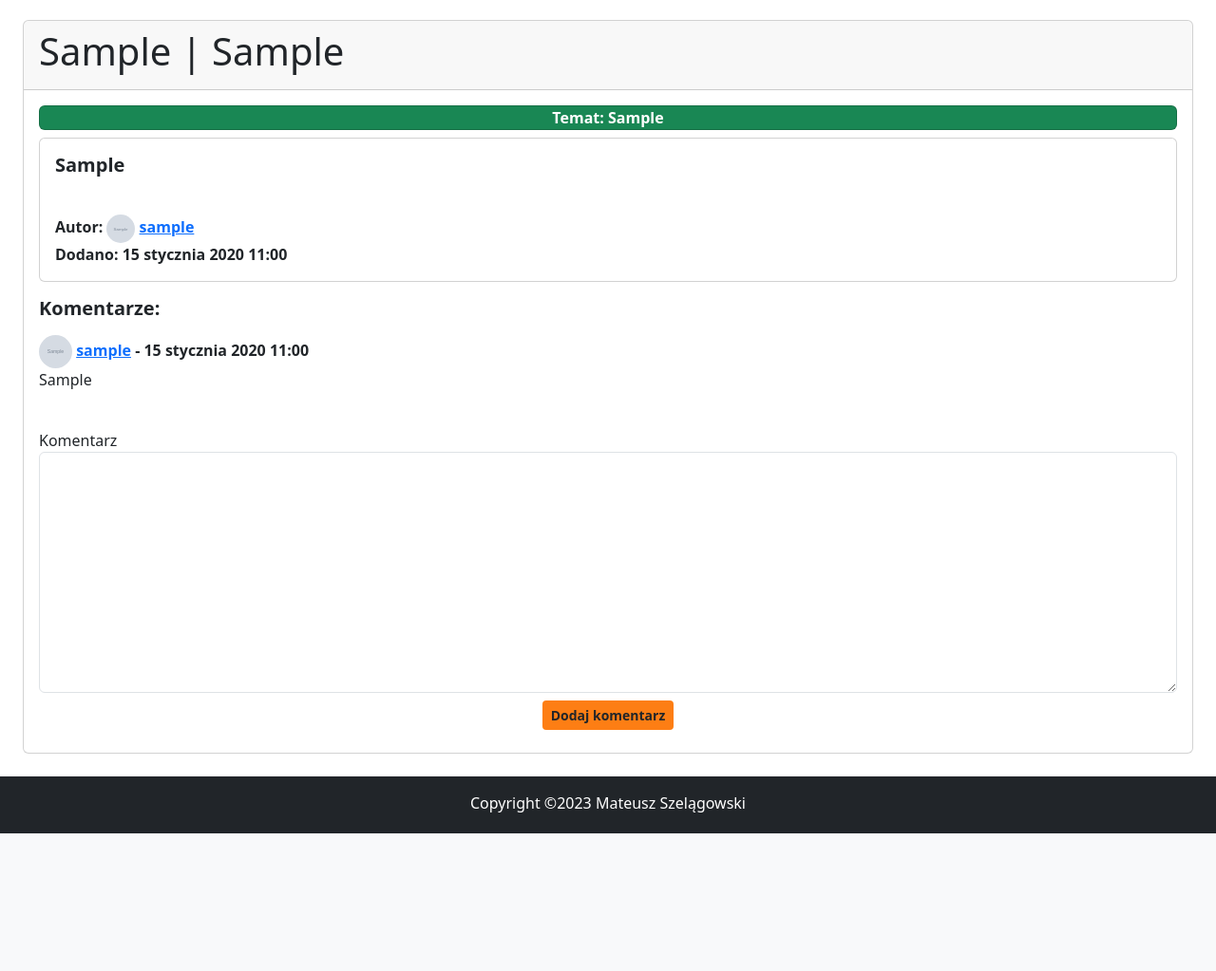
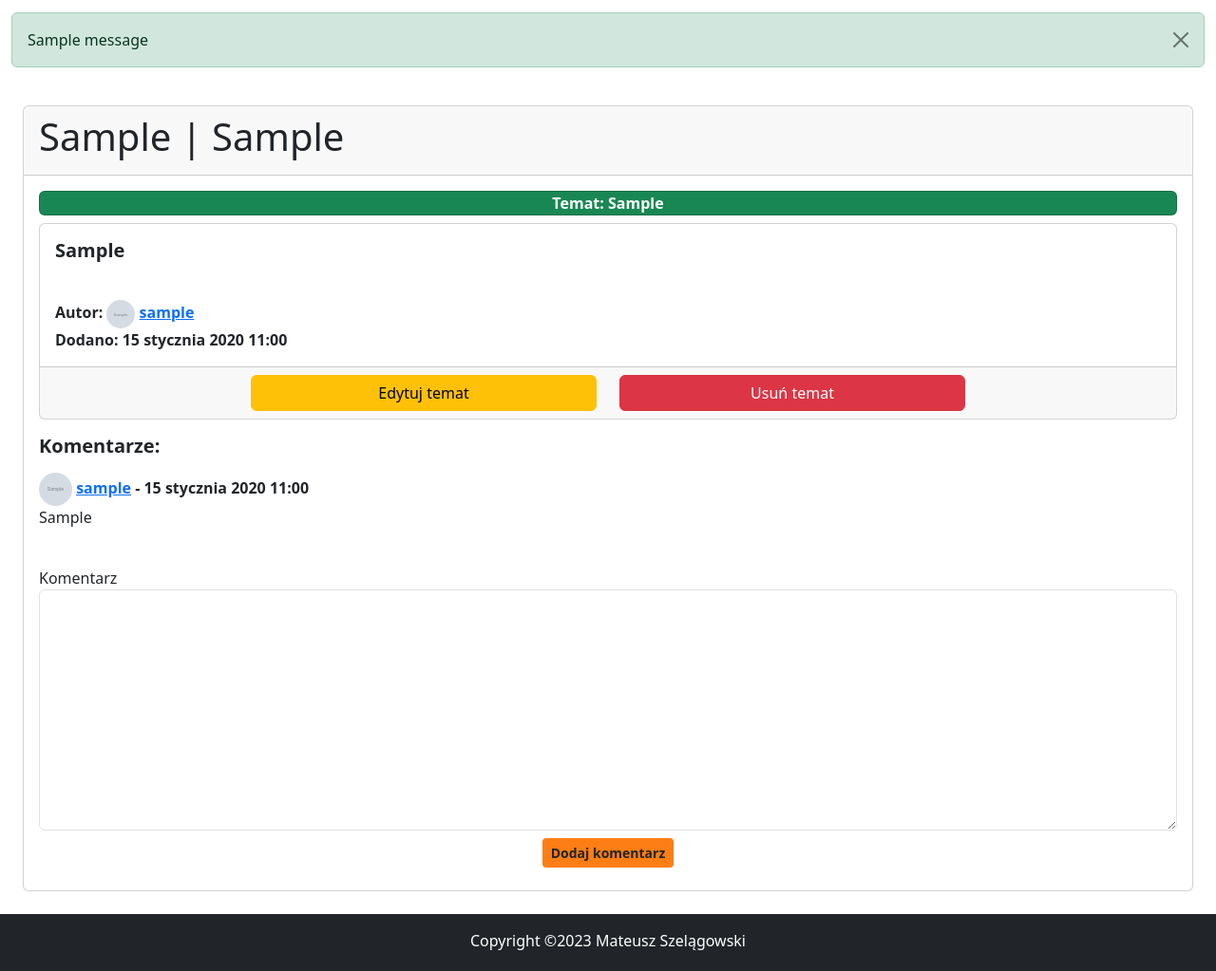
Before and after one commit to matszelo/Collectors_Zone_project, a Django app: page /forum/topic/1 in a window 1280 px wide. Shown: the part 58-1081 px from the top of the page at 95% size. Before the commit the page ends 936 px from the top, so only its background shows below. Run offline with Django 5.2, Linux system fonts and the light colour scheme; a user stored in the database is signed in; tables that the repository leaves empty hold one stand-in row (values such as "Sample post"); grey boxes marked "Sample" are stand-in pictures; one stand-in notice (Sample message) is shown; some libraries are stand-ins or nearby versions.

Commit message:
1. Dodanie możliwości edycji oraz usuwania tematu na forum. 2. Dodanie możliwości edycji tematu przez użytkownika przez 15 minut. Tylko administratorzy, moderatorzy oraz autorzy mogą usuwać tematy na forum.

```diff
--- a/Dropy/models.py
+++ b/Dropy/models.py
@@ -21,7 +21,6 @@ class Drop(models.Model):
     def __str__(self):
         return self.Tytuł
 
-    @property
     def Dni_do(self):
         dzisiaj = date.today()
         dni_do = self.Data - dzisiaj
--- a/Forum/forms.py
+++ b/Forum/forms.py
@@ -6,12 +6,13 @@ from .models import Temat, Komentarz
 class TopicForm(ModelForm):
     class Meta:
         model = Temat
-        fields = ('Tytuł', 'Kategoria', 'Opis')
+        fields = ('Tytuł', 'Kategoria', 'Opis', 'Status')
 
         widgets = {
             'Tytuł': forms.TextInput(attrs={'class': 'form-control'}),
             'Kategoria': forms.Select(attrs={'class': 'form-control'}),
             'Opis': forms.Textarea(attrs={'class': 'form-control'}),
+            'Status': forms.Select(attrs={'class': 'form-control'}),
         }
 
 
--- a/Forum/models.py
+++ b/Forum/models.py
@@ -1,5 +1,6 @@
 from django.db import models
 from django.contrib.auth.models import User
+from django.utils import timezone
 
 
 class Status(models.Model):
@@ -27,6 +28,10 @@ class Temat(models.Model):
     def __str__(self):
         return self.Tytuł + " | " + str(self.Kategoria)
 
+    def Do_konca_edycji(self):
+        Do_konca_edycji = timezone.now() - timezone.timedelta(seconds=60 * 15)
+        return self.Dodano >= Do_konca_edycji
+
 
 class Komentarz(models.Model):
     Temat = models.ForeignKey(Temat, related_name="komentarze", on_delete=models.CASCADE)
--- a/Forum/urls.py
+++ b/Forum/urls.py
@@ -6,4 +6,6 @@ urlpatterns = [
     path('all_topics', views.all_topics, name='all_topics'),
     path('topic/<int:pk>', views.topic_details, name='topic_details'),
     path('add_topic', views.add_topic, name='add_topic'),
+    path('update_topic/<int:pk>', views.update_topic, name='update_topic'),
+    path('delete_topic/<int:pk>', views.delete_topic, name='delete_topic'),
 ]
--- a/Forum/views.py
+++ b/Forum/views.py
@@ -34,7 +34,7 @@ def topic_details(request, pk):
 def add_topic(request):
     submitted = False
     if request.method == 'POST':
-        form = TopicForm(request.POST, request.FILES)
+        form = TopicForm(request.POST or None, request.FILES or None)
         if form.is_valid():
             new_topic = form.save(commit=False)
             new_topic.Autor = request.user
@@ -46,3 +46,20 @@ def add_topic(request):
         if 'submitted' in request.GET:
             submitted = True
     return render(request, 'Forum/add_topic.html', {'form': form, 'submitted': submitted})
+
+
+def update_topic(request, pk):
+    topic = Temat.objects.get(pk=pk)
+    form = TopicForm(request.POST or None, request.FILES or None, instance=topic)
+    if form.is_valid():
+        form.save()
+        messages.success(request, 'Zmiany zostały poprawnie zapisane.')
+        return redirect('Forum:topic_details', pk)
+    return render(request, 'Forum/update_topic.html', {'topic': topic, 'form': form})
+
+
+def delete_topic(request, pk):
+    topic = Temat.objects.get(pk=pk)
+    topic.delete()
+    messages.success(request, 'Twój temat został usunięty.')
+    return redirect('Forum:all_topics')
--- a/templates/Forum/add_topic.html
+++ b/templates/Forum/add_topic.html
@@ -17,9 +17,12 @@
                         <label for="exampleInputText" class="form-label mb-0">Kategoria</label>
                         {{ form.Kategoria }}
                         </div>
-                        <div class="mb-2">
+                        <div class="mb-0">
                         <label for="exampleInputText" class="form-label mb-0">Opis</label>
                         {{ form.Opis }}
+                        </div>
+                        <div class="invisible">
+                        {{ form.Status }}
                         </div>
                     <div class="d-flex justify-content-center">
                         <input class="btn btn-sm fw-semibold d-flex justify-content-center mt-0 mb-2" type="submit" value="Dodaj nowy temat" style="background-color: #fd7e14">
--- a/templates/Forum/topic_details.html
+++ b/templates/Forum/topic_details.html
@@ -1,6 +1,14 @@
 {% extends 'Base_html/base.html' %}
 {% load static %}
 {% block content %}
+    {% for msg in messages %}
+     <div class="container-fluid mt-3">
+            <div class="alert alert-success alert-dismissible fade show" role="alert">
+              {{ msg }}
+              <button type="button" class="btn-close" data-bs-dismiss="alert" aria-label="Close"></button>
+            </div>
+     </div>
+    {% endfor %}
     {% if topic %}
         {% if user.is_authenticated %}
          <div class="card mt-4 ms-4 me-4 mb-4">
@@ -34,6 +42,56 @@
                             {% endif %}
                             Dodano: {{ topic.Dodano }}
                         </div>
+                        {% if user.is_authenticated and user.is_staff %}
+                            <div class="card-footer">
+                                <div class="container-fluid text-center">
+                                    <div class="row justify-content-center">
+                                        <div class="col-4 d-grid">
+                                             <a class="btn btn-warning" href="{% url 'Forum:update_topic' topic.pk %}" role="button">
+                                             Edytuj temat
+                                             </a>
+                                        </div>
+                                        <div class="col-4 d-grid hstack">
+                                             <a role="button" class="btn btn-danger" data-bs-toggle="modal" data-bs-target="#exampleModal">
+                                             Usuń temat
+                                             </a>
+                                             <div class="modal fade" id="exampleModal" tabindex="-1" aria-labelledby="exampleModalLabel" aria-hidden="true">
+                                               <div class="modal-dialog">
+                                                 <div class="modal-content">
+                                                   <div class="modal-header bg-dark">
+                                                     <h1 class="modal-title text-white fs-5" id="exampleModalLabel">Usuń temat</h1>
+                                                     <button type="button" class="btn-close btn-close-white" data-bs-dismiss="modal" aria-label="Close"></button>
+                                                   </div>
+                                                   <div class="modal-body text-center">
+                                                     Czy na pewno chcesz usunąć wybrany temat?<br><br>
+                                                       <p class="fw-semibold">{{ topic.Tytuł }}</p>
+                                                       <p class="fw-semibold">Autor: {{ topic.Autor }}</p>
+                                                       <p class="fw-semibold">Dodano: {{ topic.Dodano }}</p>
+                                                   </div>
+                                                   <div class="modal-footer justify-content-center">
+                                                     <button type="button" class="btn btn-success" data-bs-dismiss="modal">Wróć</button>
+                                                     <a href="{% url 'Forum:delete_topic' topic.pk %}" type="button"  class="btn btn-danger">Usuń temat</a>
+                                                   </div>
+                                                 </div>
+                                               </div>
+                                             </div>
+                                        </div>
+                                    </div>
+                                </div>
+                            </div>
+                        {% elif user.id == topic.Autor.id and topic.Status_id == 1 and topic.Do_konca_edycji %}
+                                <div class="card-footer">
+                                    <div class="container-fluid text-center">
+                                        <div class="row justify-content-center">
+                                            <div class="col-4 d-grid">
+                                                 <a class="btn btn-warning" href="{% url 'Forum:update_topic' topic.pk %}" role="button">
+                                                 Edytuj temat
+                                                 </a>
+                                            </div>
+                                        </div>
+                                    </div>
+                                </div>
+                        {% endif %}
                     </div>
                     <div class="mt-3 mb-3 fw-bold h5">Komentarze:</div>
                     {% if not topic.komentarze.all and topic.Status_id == 1 %}
--- a/templates/Post/all_posts.html
+++ b/templates/Post/all_posts.html
@@ -1,4 +1,4 @@
-{% extends 'Base_html/base.html' %}
+ {% extends 'Base_html/base.html' %}
 {% block content %}
     {% for msg in messages %}
      <div class="container-fluid mt-3">
```
